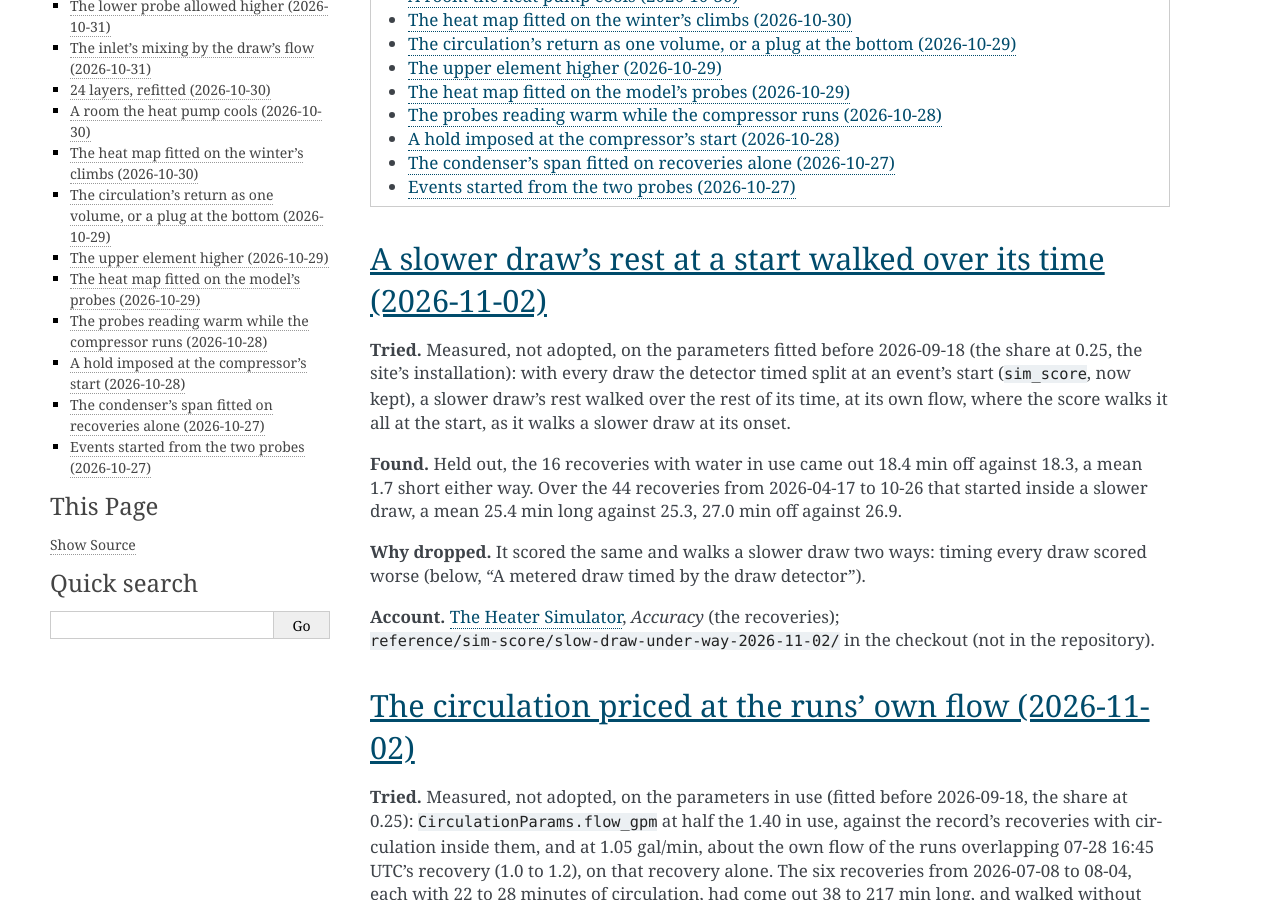
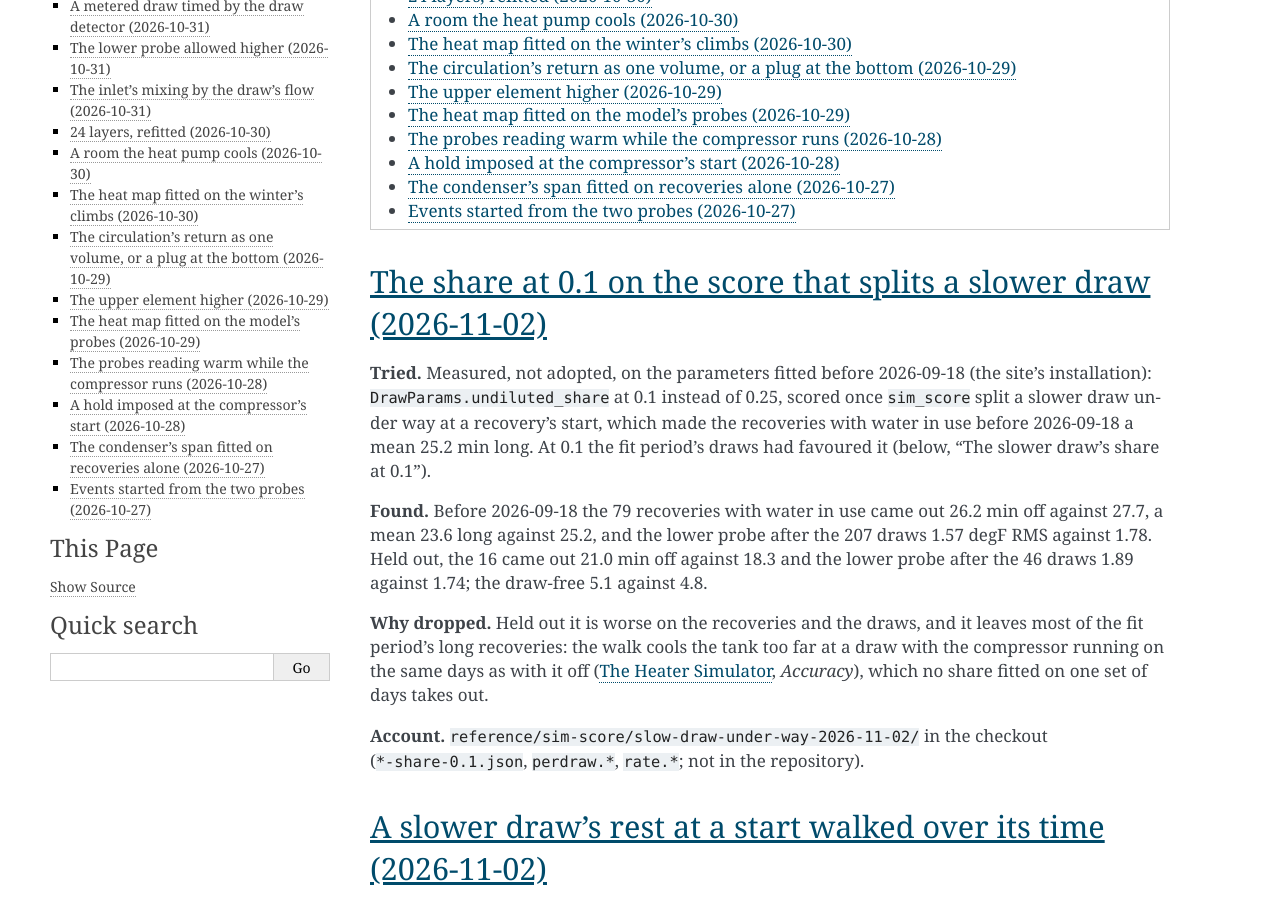
Before and after one commit to eman/nwp500-python, a Sphinx documentation site: the page built from docs/explanation/simulator-tried.rst, in a window 1280 px wide and 900 px high, scrolled down 582 px. Built offline with Sphinx 7.4.7, drawn with Linux system fonts in a browser that asks for light colours; some of the changed text lies outside the part shown.

Commit message:
docs(sim): a recovery with draws runs long at its draws, on the lower probe's days; the share at 0.1 tried

```diff
--- a/docs/explanation/simulator-tried.rst
+++ b/docs/explanation/simulator-tried.rst
@@ -11,6 +11,33 @@
 .. contents::
    :local:
    :depth: 1
+
+
+The share at 0.1 on the score that splits a slower draw (2026-11-02)
+====================================================================
+
+**Tried.** Measured, not adopted, on the parameters fitted before
+2026-09-18 (the site's installation): ``DrawParams.undiluted_share`` at
+0.1 instead of 0.25, scored once ``sim_score`` split a slower draw under
+way at a recovery's start, which made the recoveries with water in use
+before 2026-09-18 a mean 25.2 min long. At 0.1 the fit period's draws
+had favoured it (below, "The slower draw's share at 0.1").
+
+**Found.** Before 2026-09-18 the 79 recoveries with water in use came
+out 26.2 min off against 27.7, a mean 23.6 long against 25.2, and the
+lower probe after the 207 draws 1.57 degF RMS against 1.78. Held out,
+the 16 came out 21.0 min off against 18.3 and the lower probe after the
+46 draws 1.89 against 1.74; the draw-free 5.1 against 4.8.
+
+**Why dropped.** Held out it is worse on the recoveries and the draws,
+and it leaves most of the fit period's long recoveries: the walk cools
+the tank too far at a draw with the compressor running on the same days
+as with it off (:doc:`simulator`, *Accuracy*), which no share fitted on
+one set of days takes out.
+
+**Account.** ``reference/sim-score/slow-draw-under-way-2026-11-02/`` in
+the checkout (``*-share-0.1.json``, ``perdraw.*``, ``rate.*``; not in
+the repository).
 
 
 A slower draw's rest at a start walked over its time (2026-11-02)
```
Also changed, not shown: docs/explanation/simulator.rst (+18 -0 lines).
